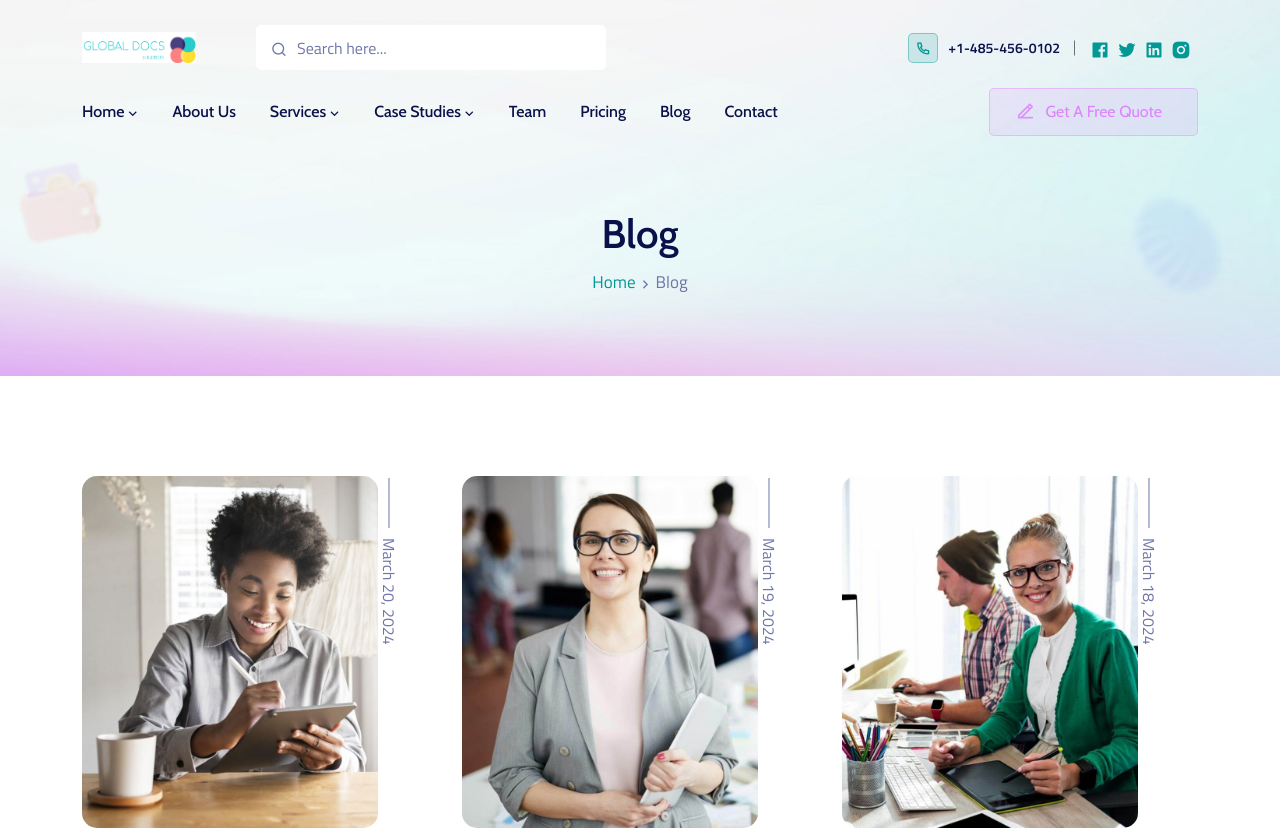
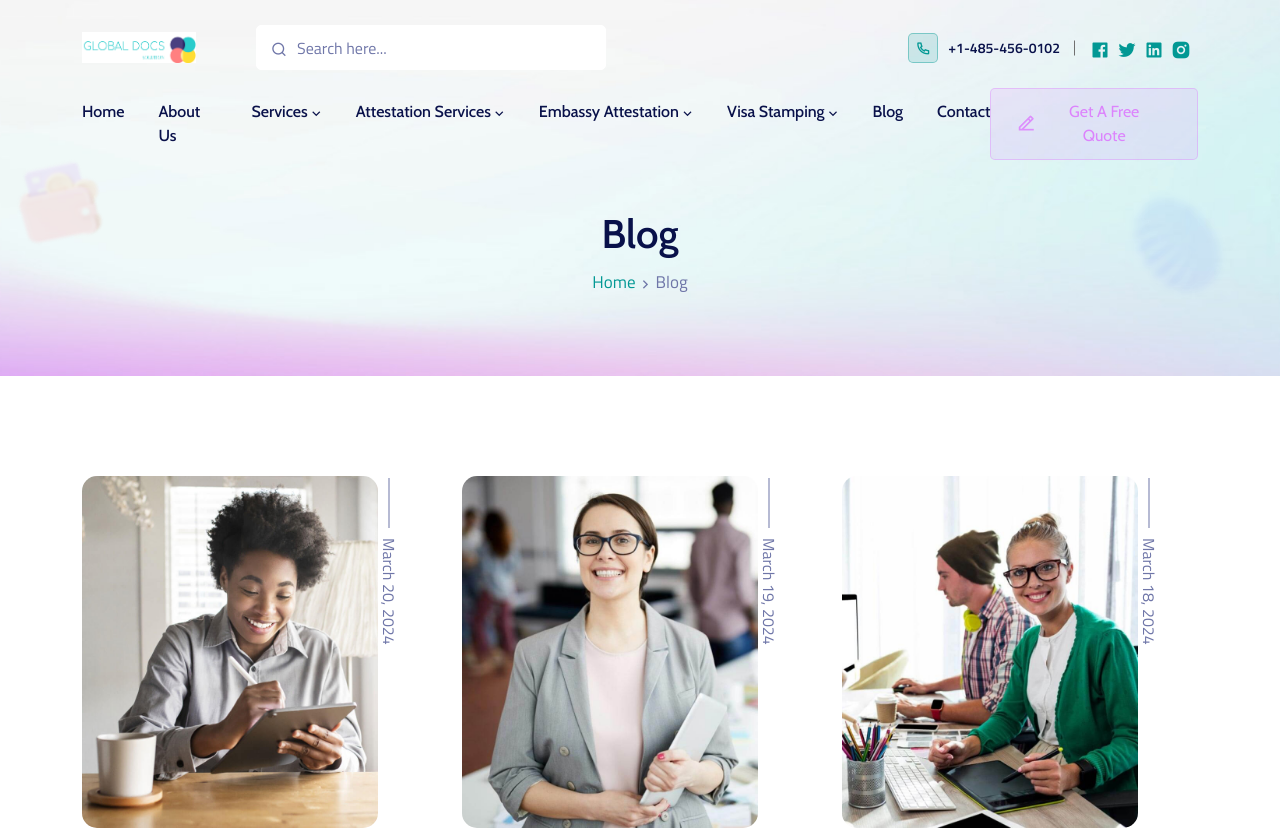
Before and after one commit to tannu2006/Global-Docs-Solution, a Next.js app: page /blog in a window 1280 px wide. Shown: the top 830 px of the page. Built offline with nearby package versions, Linux system fonts and the light colour scheme.

Commit message:
navbar and title icon change

```diff
--- a/components/Layouts/Navbar.js
+++ b/components/Layouts/Navbar.js
@@ -72,78 +72,9 @@ const Navbar = () => {
               <div className={classOne} id="navbarSupportedContent">
                 <ul className="navbar-nav me-auto">
                   <li className="nav-item">
-                    <Link href="#" className="dropdown-toggle nav-link">
+                    <Link href="#" className="nav-link">
                       Home
                     </Link>
-
-                    <ul className="dropdown-menu">
-                      <li className="nav-item">
-                        <Link
-                          href="/"
-                          className={`nav-link ${
-                            currentPath == "/" && "active"
-                          }`}
-                        >
-                          UAE Embassy Attestation
-                        </Link>
-                      </li>
-
-                      <li className="nav-item">
-                        <Link
-                          href="/digital-marketing/"
-                          className={`nav-link ${
-                            currentPath == "/digital-marketing/" && "active"
-                          }`}
-                        >
-                          Qatar Embassy Attestation
-                        </Link>
-                      </li>
-
-                      <li className="nav-item">
-                        <Link
-                          href="/business-consulting/"
-                          className={`nav-link ${
-                            currentPath == "/business-consulting/" && "active"
-                          }`}
-                        >
-                          Saudi Embassy Attestation
-                        </Link>
-                      </li>
-
-                      <li className="nav-item">
-                        <Link
-                          href="/cybersecurity-services/"
-                          className={`nav-link ${
-                            currentPath == "/cybersecurity-services/" &&
-                            "active"
-                          }`}
-                        >
-                          Kuwait Embassy Attestation
-                        </Link>
-                      </li>
-
-                      <li className="nav-item">
-                        <Link
-                          href="/crypto-startup/"
-                          className={`nav-link ${
-                            currentPath == "/crypto-startup/" && "active"
-                          }`}
-                        >
-                          Crypto Startup
-                        </Link>
-                      </li>
-
-                      <li className="nav-item">
-                        <Link
-                          href="/ico-landing/"
-                          className={`nav-link ${
-                            currentPath == "/ico-landing/" && "active"
-                          }`}
-                        >
-                          ICO Landing
-                        </Link>
-                      </li>
-                    </ul>
                   </li>
 
                   <li className="nav-item">
@@ -170,7 +101,7 @@ const Navbar = () => {
                             currentPath == "/services/" && "active"
                           }`}
                         >
-                          Services
+                          Apostille Services
                         </Link>
                       </li>
                       <li className="nav-item">
@@ -180,7 +111,7 @@ const Navbar = () => {
                             currentPath == "/services/details/" && "active"
                           }`}
                         >
-                          Services Details
+                          Visa Services
                         </Link>
                       </li>
                     </ul>
@@ -188,7 +119,7 @@ const Navbar = () => {
 
                   <li className="nav-item">
                     <Link href="#" className="dropdown-toggle nav-link">
-                      Case Studies
+                    Attestation Services
                     </Link>
 
                     <ul className="dropdown-menu">
@@ -199,7 +130,7 @@ const Navbar = () => {
                             currentPath == "/case-studies/" && "active"
                           }`}
                         >
-                          Case Studies
+                          MEA Attestation
                         </Link>
                       </li>
 
@@ -210,7 +141,7 @@ const Navbar = () => {
                             currentPath == "/case-studies/2/" && "active"
                           }`}
                         >
-                          Case Studies #2
+                          Apostille Attestation
                         </Link>
                       </li>
 
@@ -221,7 +152,7 @@ const Navbar = () => {
                             currentPath == "/case-studies/3/" && "active"
                           }`}
                         >
-                          Case Studies #3
+                          Degree Attestation
                         </Link>
                       </li>
 
@@ -232,7 +163,47 @@ const Navbar = () => {
                             currentPath == "/case-studies/details/" && "active"
                           }`}
                         >
-                          Case Studies Details
+                          Birth Certificate Attestation
+                        </Link>
+                      </li>
+                      <li className="nav-item">
+                        <Link
+                          href="/case-studies/3/"
+                          className={`nav-link ${
+                            currentPath == "/case-studies/3/" && "active"
+                          }`}
+                        >
+                          Marriage Certificate Attestation
+                        </Link>
+                      </li>
+                      <li className="nav-item">
+                        <Link
+                          href="/case-studies/3/"
+                          className={`nav-link ${
+                            currentPath == "/case-studies/3/" && "active"
+                          }`}
+                        >
+                        Bachelorhood Certificate Attestation
+                        </Link>
+                      </li>
+                      <li className="nav-item">
+                        <Link
+                          href="/case-studies/3/"
+                          className={`nav-link ${
+                            currentPath == "/case-studies/3/" && "active"
+                          }`}
+                        >
+                      Business Document Attestation
+                        </Link>
+                      </li>
+                      <li className="nav-item">
+                        <Link
+                          href="/case-studies/3/"
+                          className={`nav-link ${
+                            currentPath == "/case-studies/3/" && "active"
+                          }`}
+                        >
+                          Certificate Attestation
                         </Link>
                       </li>
                     </ul>
@@ -240,24 +211,100 @@ const Navbar = () => {
 
                   <li className="nav-item">
                     <Link
-                      href="/team/"
+                      href="#"
+                      className={'dropdown-toggle nav-link'}
+                    >
+                      Embassy Attestation
+                    </Link>
+                    <ul className="dropdown-menu">
+                    <li className="nav-item">
+                        <Link
+                          href="/case-studies/3/"
                           className={`nav-link ${
-                        currentPath == "/team/" && "active"
+                            currentPath == "/case-studies/3/" && "active"
                           }`}
                         >
-                      Team
+                          UAE Embassy Attestation
                         </Link>
                       </li>
-
                       <li className="nav-item">
                         <Link
-                      href="/pricing/"
+                          href="/case-studies/3/"
                           className={`nav-link ${
-                        currentPath == "/pricing/" && "active"
+                            currentPath == "/case-studies/3/" && "active"
                           }`}
                         >
-                      Pricing
+                         Qatar Embassy Attestation
                         </Link>
+                      </li>
+                      <li className="nav-item">
+                        <Link
+                          href="/case-studies/3/"
+                          className={`nav-link ${
+                            currentPath == "/case-studies/3/" && "active"
+                          }`}
+                        >
+                          Saudi Embassy Attestation
+                        </Link>
+                      </li>
+                      <li className="nav-item">
+                        <Link
+                          href="/case-studies/3/"
+                          className={`nav-link ${
+                            currentPath == "/case-studies/3/" && "active"
+                          }`}
+                        >
+                          Kuwait Embassy Attestation
+                        </Link>
+                      </li>
+                      </ul>
+                  </li>
+                   <li className="nav-item">
+                    <Link
+                      href="#"
+                      className="dropdown-toggle nav-link"
+                    >
+                      Visa Stamping
+                    </Link>
+                    <ul className="dropdown-menu">
+                    <li className="nav-item">
+                        <Link
+                          href="/case-studies/3/"
+                          className={`nav-link ${
+                            currentPath == "/case-studies/3/" && "active"
+                          }`}
+                        >
+                          UAE Visa Stamping
+                        </Link>
+                      </li><li className="nav-item">
+                        <Link
+                          href="/case-studies/3/"
+                          className={`nav-link ${
+                            currentPath == "/case-studies/3/" && "active"
+                          }`}
+                        >
+                         Qatar Visa Stamping
+                        </Link>
+                      </li><li className="nav-item">
+                        <Link
+                          href="/case-studies/3/"
+                          className={`nav-link ${
+                            currentPath == "/case-studies/3/" && "active"
+                          }`}
+                        >
+                        Saudi Visa Stamping
+                        </Link>
+                      </li><li className="nav-item">
+                        <Link
+                          href="/case-studies/3/"
+                          className={`nav-link ${
+                            currentPath == "/case-studies/3/" && "active"
+                          }`}
+                        >
+                        Kuwait Visa Stamping
+                        </Link>
+                      </li>
+                    </ul>
                   </li>
 
                   <li className="nav-item">
```
Also changed, not shown: public/images/favicon.png. Lines whose indentation alone changed are shown as unchanged.
